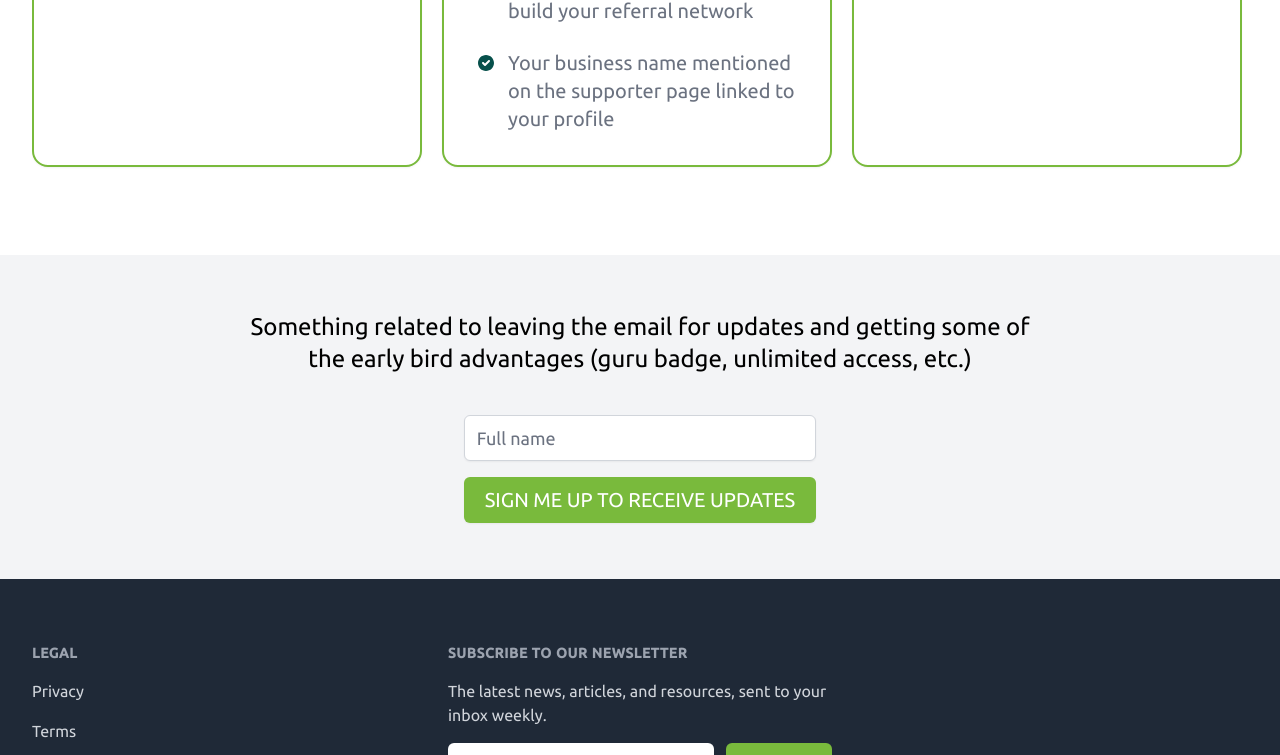
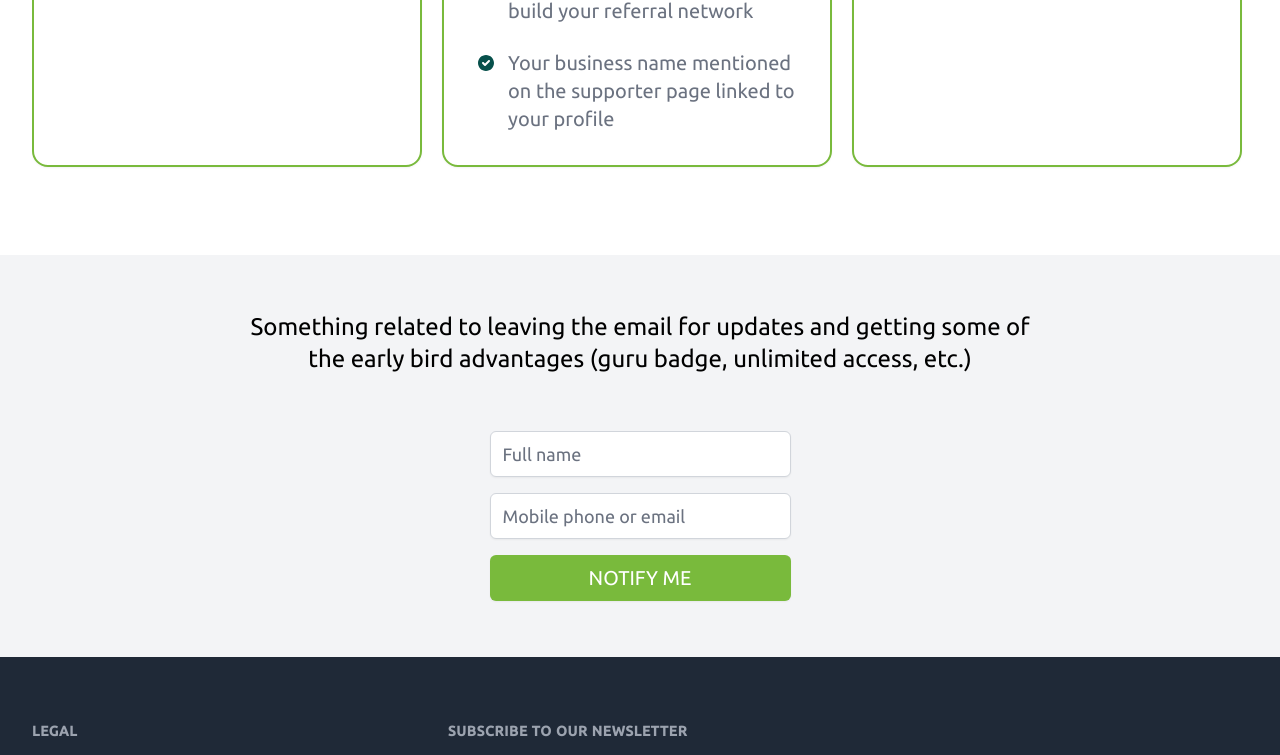
Before and after one commit to srm-tech/app, a Next.js app: page /promotion in a window 1280 px wide. Shown: the part 1179-1934 px from the top of the page. Built offline with nearby package versions, Linux system fonts and the light colour scheme.

Commit message:
fix: signup forms

```diff
--- a/src/components/Footer.tsx
+++ b/src/components/Footer.tsx
@@ -1,6 +1,29 @@
 import * as React from 'react';
 
+const scriptURL =
+  'https://hook.integromat.com/ndb1abbohl44oi2xsn23lhb7a1pvh3n5';
+
 export default function Footer() {
+  const [contact, setContact] = React.useState('');
+  const _handleSubmit = (e) => {
+    if (contact.length > 2) {
+      e.preventDefault();
+
+      const formdData = new FormData();
+      formdData.append('contact', contact);
+      formdData.append('type', 'Footer Newsletter');
+
+      fetch(scriptURL, {
+        method: 'POST',
+        body: formdData,
+      })
+        .then(() => {
+          alert('You have successfully submitted.');
+          setContact('');
+        })
+        .catch((error) => console.log(e));
+    }
+  };
   const navigation = {
     legal: [
       { name: 'Privacy', href: '#' },
@@ -107,7 +130,10 @@ export default function Footer() {
                   The latest news, articles, and resources, sent to your inbox
                   weekly.
                 </p>
-                <form className='mt-4 sm:flex sm:max-w-md'>
+                <form
+                  className='mt-4 sm:flex sm:max-w-md'
+                  onSubmit={_handleSubmit}
+                >
                   <label htmlFor='email-address' className='sr-only'>
                     Email address
                   </label>
@@ -119,6 +145,8 @@ export default function Footer() {
                     required
                     className='w-full min-w-0 px-4 py-2 text-base text-gray-900 placeholder-gray-500 bg-white border border-transparent rounded-md appearance-none focus:outline-none focus:ring-2 focus:ring-offset-2 focus:ring-offset-gray-800 focus:ring-white focus:border-white focus:placeholder-gray-400'
                     placeholder='Enter your email'
+                    value={contact}
+                    onChange={(e) => setContact(e.target.value)}
                   />
                   <div className='mt-3 rounded-md sm:mt-0 sm:ml-3 sm:flex-shrink-0'>
                     <button
--- a/src/components/Nav.tsx
+++ b/src/components/Nav.tsx
@@ -35,7 +35,7 @@ export default function Nav() {
         <div className='flex items-center hidden md:flex'>
           <div className='hidden space-x-10 mr-14 md:flex'>
             {navigation.map((item) => (
-              <Link href={item.href} passHref>
+              <Link href={item.href} passHref key={item.name}>
                 <a
                   key={item.name}
                   className='font-medium text-white hover:text-gray-300 '
--- a/src/components/home/Hero.tsx
+++ b/src/components/home/Hero.tsx
@@ -2,11 +2,12 @@ import { ClockIcon } from '@heroicons/react/solid';
 import * as React from 'react';
 
 const scriptURL =
-  'https://script.google.com/macros/s/1hLHlC4go0WYvUt45i-PJiWmpxJYOiAaIDAOsdGjuHKE/exec';
+  'https://hook.integromat.com/ndb1abbohl44oi2xsn23lhb7a1pvh3n5';
 
 export default function Hero() {
   const [name, setName] = React.useState('');
   const [contact, setContact] = React.useState('');
+  const formRef = React.useRef<any>();
 
   const _handleSubmit = (e) => {
     e.preventDefault();
@@ -14,10 +15,16 @@ export default function Hero() {
     const formdData = new FormData();
     formdData.append('name', name);
     formdData.append('contact', contact);
+    formdData.append('type', 'Beta Signup');
 
-    fetch(scriptURL, { method: 'POST', body: formdData }).then(() =>
-      alert('You have successfully submitted.')
-    );
+    fetch(scriptURL, {
+      method: 'POST',
+      body: formdData,
+    }).then(() => {
+      alert('You have successfully submitted.');
+      setName('');
+      setContact('');
+    });
     // .catch(error => )
   };
 
@@ -92,8 +99,7 @@ export default function Hero() {
 
                 <div className='mt-6'>
                   <form
-                    action='#'
-                    method='POST'
+                    ref={formRef}
                     className='space-y-6'
                     onSubmit={_handleSubmit}
                   >
--- a/src/components/home/Pricing.tsx
+++ b/src/components/home/Pricing.tsx
@@ -94,7 +94,7 @@ export default function Pricing() {
                     type='button'
                     className='inline-flex justify-center w-full py-3 mt-10 text-white transition border border-transparent rounded-md shadow-sm bg-dark-green felx sm:text-xl px-7 hover:bg-green-800 focus:outline-none focus:ring-2 focus:ring-offset-2 focus:ring-green-600'
                   >
-                    <p className='text-lg sm:text-2xl'>BUY</p>
+                    <p className='text-lg sm:text-2xl'>Coming soon</p>
                   </button>
                 ) : (
                   <div className='h-24'></div>
--- a/src/components/promotion/NewsLetter.tsx
+++ b/src/components/promotion/NewsLetter.tsx
@@ -1,14 +1,42 @@
 import * as React from 'react';
 
+const scriptURL =
+  'https://hook.integromat.com/ndb1abbohl44oi2xsn23lhb7a1pvh3n5';
+
 export default function NewsLetter() {
+  const [contact, setContact] = React.useState('');
+  const [name, setName] = React.useState('');
+  const _handleSubmit = (e) => {
+    if (contact.length > 2) {
+      e.preventDefault();
+
+      const formdData = new FormData();
+      formdData.append('contact', contact);
+      formdData.append('type', 'Promotion Signup');
+
+      fetch(scriptURL, {
+        method: 'POST',
+        body: formdData,
+      })
+        .then(() => {
+          alert('You have successfully submitted.');
+          setContact('');
+          setName('');
+        })
+        .catch((error) => console.log(e));
+    }
+  };
   return (
     <div className='flex flex-col items-center px-4 mx-auto py-14 max-w-7xl sm:px-6 lg:px-8'>
       <p className='mb-10 text-xl text-center sm:text-2xl sm:w-4/6 '>
         Something related to leaving the email for updates and getting some of
         the early bird advantages (guru badge, unlimited access, etc.)
       </p>
+      <form className='mt-4 sm:flex sm:max-w-md' onSubmit={_handleSubmit}>
         <div className='w-full sm:w-max'>
           <input
+            value={name}
+            onChange={(e) => setName(e.target.value)}
             type='text'
             name='name'
             id='name'
@@ -17,13 +45,25 @@ export default function NewsLetter() {
             required
             className='block w-full mb-4 border-gray-300 rounded-md shadow-sm focus:ring-green-500 focus:border-green-500 sm:text-lg'
           />
+          <input
+            value={contact}
+            onChange={(e) => setContact(e.target.value)}
+            type='text'
+            name='contact'
+            id='contact'
+            autoComplete='contact'
+            placeholder='Mobile phone or email'
+            required
+            className='block w-full mb-4 border-gray-300 rounded-md shadow-sm focus:ring-green-500 focus:border-green-500 sm:text-lg'
+          />
           <button
-          type='button'
+            type='submit'
             className='w-full px-5 py-2 text-base text-white uppercase border border-transparent rounded-md shadow-sm bg-dark-green sm:text-xl hover:bg-green-800 focus:outline-none focus:ring-2 focus:ring-offset-2 focus:ring-green-600'
           >
-          Sign me up to receive updates
+            Notify Me
           </button>
         </div>
+      </form>
     </div>
   );
 }
--- a/src/pages/_document.tsx
+++ b/src/pages/_document.tsx
@@ -5,7 +5,6 @@ import Document, {
   Main,
   NextScript,
 } from 'next/document';
-import Script from 'next/script';
 
 class MyDocument extends Document {
   static async getInitialProps(ctx: DocumentContext) {
```
Lines whose indentation alone changed are shown as unchanged.
